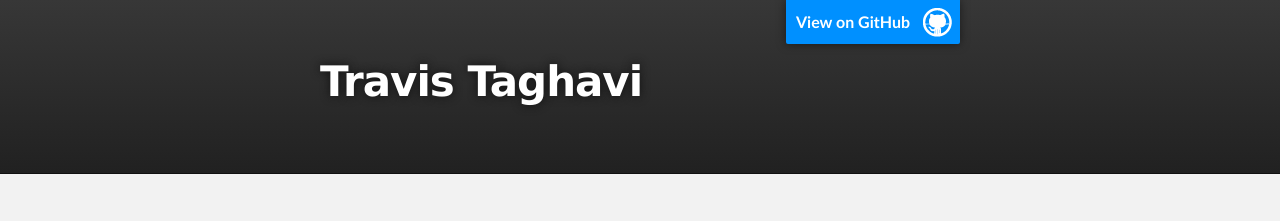
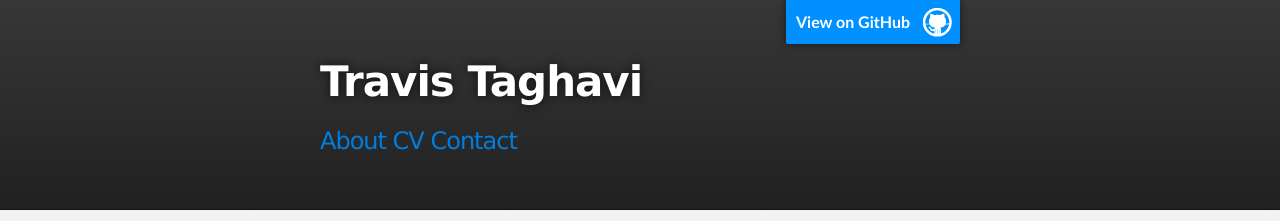
Before and after one commit to TravisTag/travistag.github.io, a plain HTML site: page index.html in a window 1280 px wide. Shown: the top 221 px of the page. Drawn offline with Linux system fonts and the light colour scheme.

Commit message:
Update index.html

```diff
--- a/index.html
+++ b/index.html
@@ -19,7 +19,7 @@
           <a id="forkme_banner" href="https://github.com/TravisTag">View on GitHub</a>
 
           <h1 id="project_title">Travis Taghavi</h1>
-          <h2 id="project_tagline"></h2>
+          <h2 id="project_tagline"><a href="index">About</a> <a href="cv">CV</a> <a href = "contact">Contact</a></h2>
 
         </header>
     </div>
```
